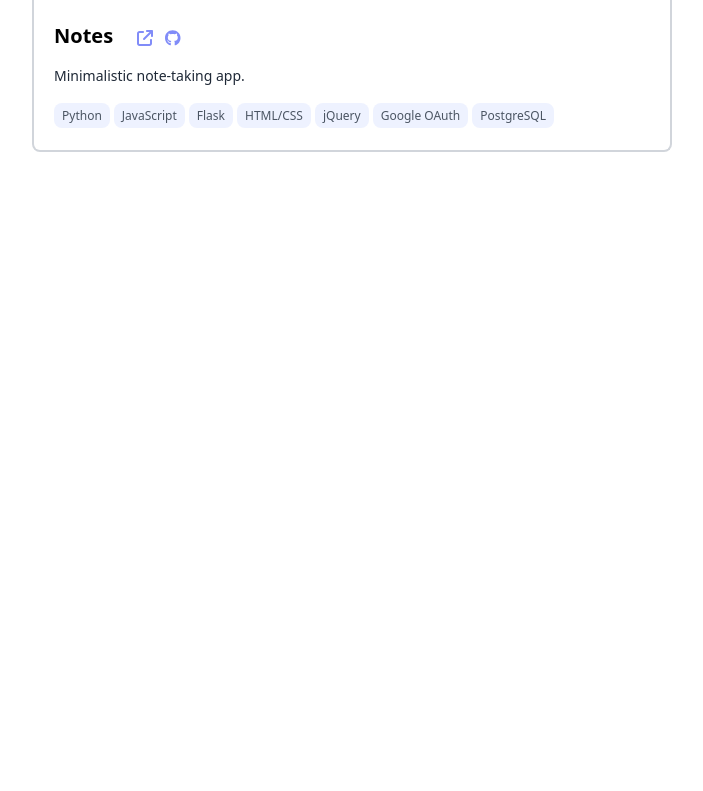
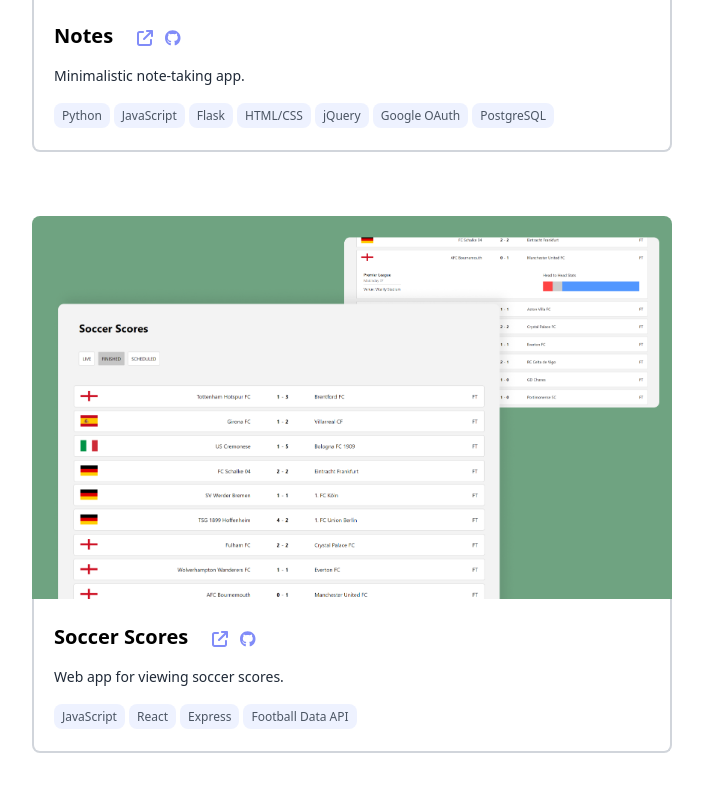
Before and after one commit to MiniCube11/website, a Next.js app: page /projects in a window 1280 px wide. Shown: the part 1201-1992 px from the top of the page, without its empty margins (288-991 px from the left). Before the commit the page ends 1449 px from the top, so only its background shows below. Built offline with nearby package versions, Linux system fonts and the light colour scheme.

Commit message:
Add project

```diff
--- a/app/projects/page.tsx
+++ b/app/projects/page.tsx
@@ -7,6 +7,7 @@ const Projects = () => {
             <h2>Projects</h2>
             <Project name="WCI Computer Science" description="Website and attendance tracker. Lorem ipsum dolor sit amet, consectetur adipisicing elit. Possimus numquam dolore illo ex necessitatibus qui mollitia." image="/images/projects/wcics.png" technologies={["Python", "JavaScript", "Flask", "HTML/CSS", "Google OAuth", "PostgreSQL"]} link="https://wcics.vercel.app/" github="https://github.com/MiniCube11/wcics" />
             <Project name="Notes" description="Minimalistic note-taking app." image="/images/projects/notes.png" technologies={["Python", "JavaScript", "Flask", "HTML/CSS", "jQuery", "Google OAuth", "PostgreSQL"]} link="https://notes0011.vercel.app/" github="https://github.com/minicube11/notes"/>
+            <Project name="Soccer Scores" description="Web app for viewing soccer scores." image="/images/projects/soccerscores.png" technologies={["JavaScript", "React", "Express", "Football Data API"]} link="https://soccerscores.vercel.app/" github="https://github.com/minicube11/soccer-scores"/>
         </div>
     )
 };
```
Also changed, not shown: public/images/projects/soccerscores.png (added).
